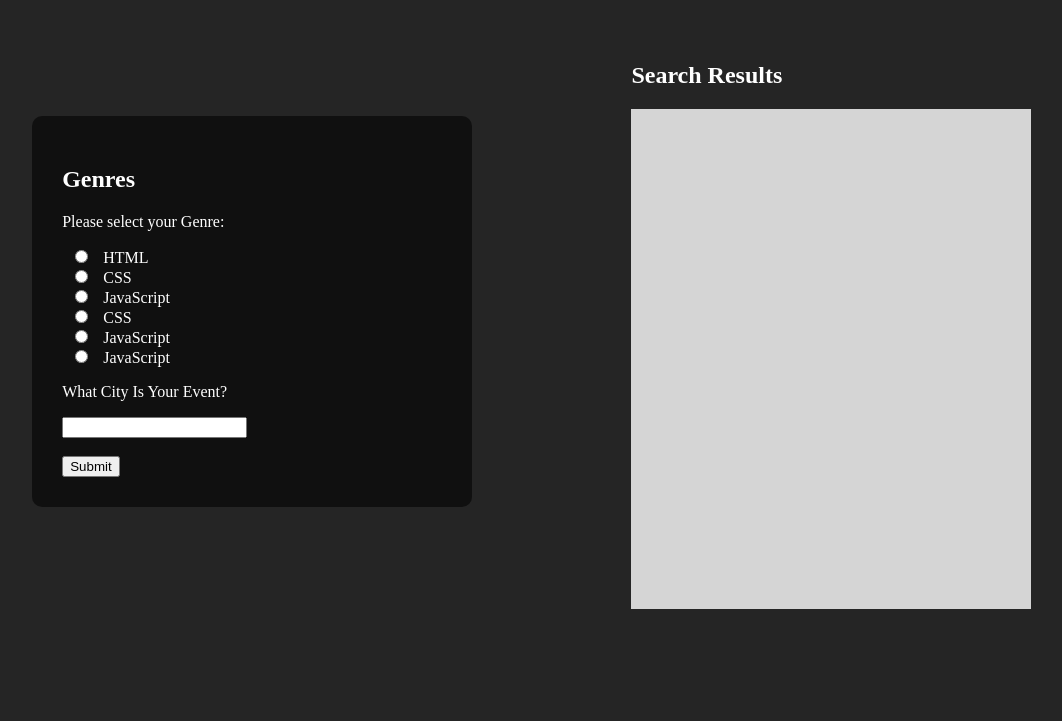
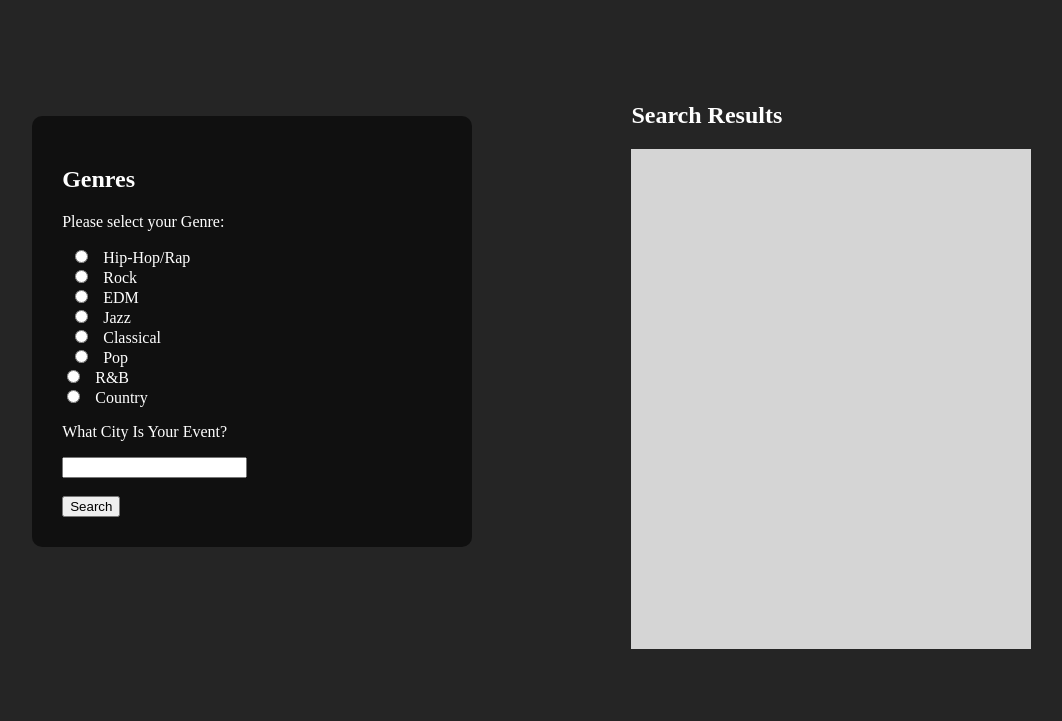
Before and after one commit to malikdreamy/Event-Project, a plain HTML site: page index.html in a window 1280 px wide. Shown: the part 79-800 px from the top of the page, without its empty margins (135-1197 px from the left). Drawn offline with nearby package versions, Linux system fonts and the light colour scheme; no server answers.

Commit message:
Update index.html

```diff
--- a/index.html
+++ b/index.html
@@ -7,38 +7,45 @@
   <meta name="description" content="" />
   <link rel="stylesheet" type="text/css" href="wherestheparty.css" />
   <script src="https://code.jquery.com/jquery-3.6.3.min.js" crossorigin="anonymous"></script>
+  <script type="text/javascript" src="wherestheparty.js"></script>
 </head>
 <body>
     <main>
   <h1 id="h1Title">Wheres The Party?</h1>
+  <div id="userMessage"></div>
 
  <aside id="userSelection">
      <div id="genres">
   <h1 id="genresHeading">Genres</h1>
-<form action="#">
+
     <p>Please select your Genre:</p>
-      <input type="radio" class="radio" id="html" name="fav_language" value="HTML">
-      <label for="html">HTML</label><br>
-      <input type="radio" id="css" class="radio" name="fav_language" value="CSS">
-      <label for="css">CSS</label><br>
-      <input type="radio" class="radio" id="javascript" name="fav_language" value="JavaScript">
-      <label for="javascript">JavaScript</label><br>
-      <input type="radio" class="radio" id="css" name="fav_language" value="CSS">
-      <label for="css">CSS</label><br>
-      <input type="radio" id="javascript" class="radio" name="fav_language" value="JavaScript">
-      <label for="javascript">JavaScript</label><br>
-      <input type="radio" id="javascript" name="fav_language" class="radio" value="JavaScript">
-      <label for="javascript">JavaScript</label><br>
+      <input type="radio" class="radio" id="rap" name="genre" value="Hip-Hop/Rap">
+      <label for="html">Hip-Hop/Rap</label><br>
+      <input type="radio" id="rock" class="radio" name="genre" value="Rock">
+      <label for="css">Rock</label><br>
+      <input type="radio" class="radio" id="edm" name="genre" value="EDM">
+      <label for="javascript">EDM</label><br>
+      <input type="radio" class="radio" id="jazz" name="genre" value="Jazz">
+      <label for="css">Jazz</label><br>
+      <input type="radio" id="classical" class="radio" name="genre" value="Classical">
+      <label for="javascript">Classical</label><br>
+      <input type="radio" id="pop" name="genre" class="radio" value="Pop">
+      <label for="javascript">Pop</label><br>
+    <input type="radio" id="r&b" name="genre" class="radio" value="R&B">
+      <label for="javascript">R&B</label><br>
+    <input type="radio" id="country" name="genre" class="radio" value="Country">
+      <label for="javascript">Country</label><br>
 </div>
 <div id="location">
     <p>What City Is Your Event?</p>
     <input type="text" id="city"> <br>
     <br>
-    <input type="submit" value="Submit">
+    <button id="submitBtn" value="Submit">Search</button>
 </div>
 </aside>
 
-</form>
+
+
 <section id="searchResults">
     <h1>Search Results</h1>
 <div id="results">
@@ -53,6 +60,7 @@
 </section>
 
 
+
     </main>
     <footer></footer>
 </body>
```
